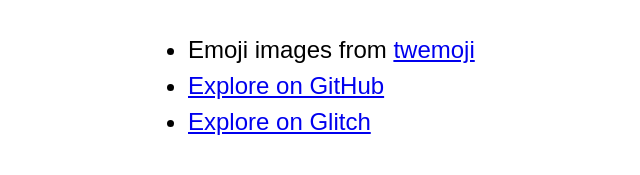
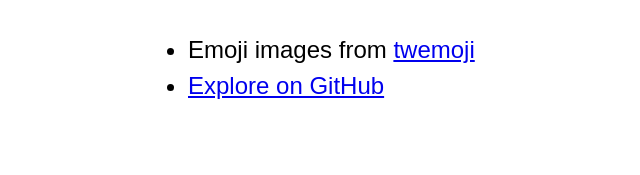
Before and after one commit to noelleleigh/emoji-gender-reveal, a website with bundled scripts: page src/client.html in a window 1280 px wide. Shown: the whole page, without its empty margins (222-862 px from the left). Built offline with nearby package versions, Linux system fonts and the light colour scheme.

Commit message:
Remove Glitch link from client.html

```diff
--- a/src/client.html
+++ b/src/client.html
@@ -37,14 +37,6 @@
             >Explore on GitHub</a
           >
         </li>
-        <li>
-          <a
-            href="https://glitch.com/~emoji-gender-reveal"
-            target="_blank"
-            rel="noopener"
-            >Explore on Glitch</a
-          >
-        </li>
       </ul>
     </footer>
   </body>
```
